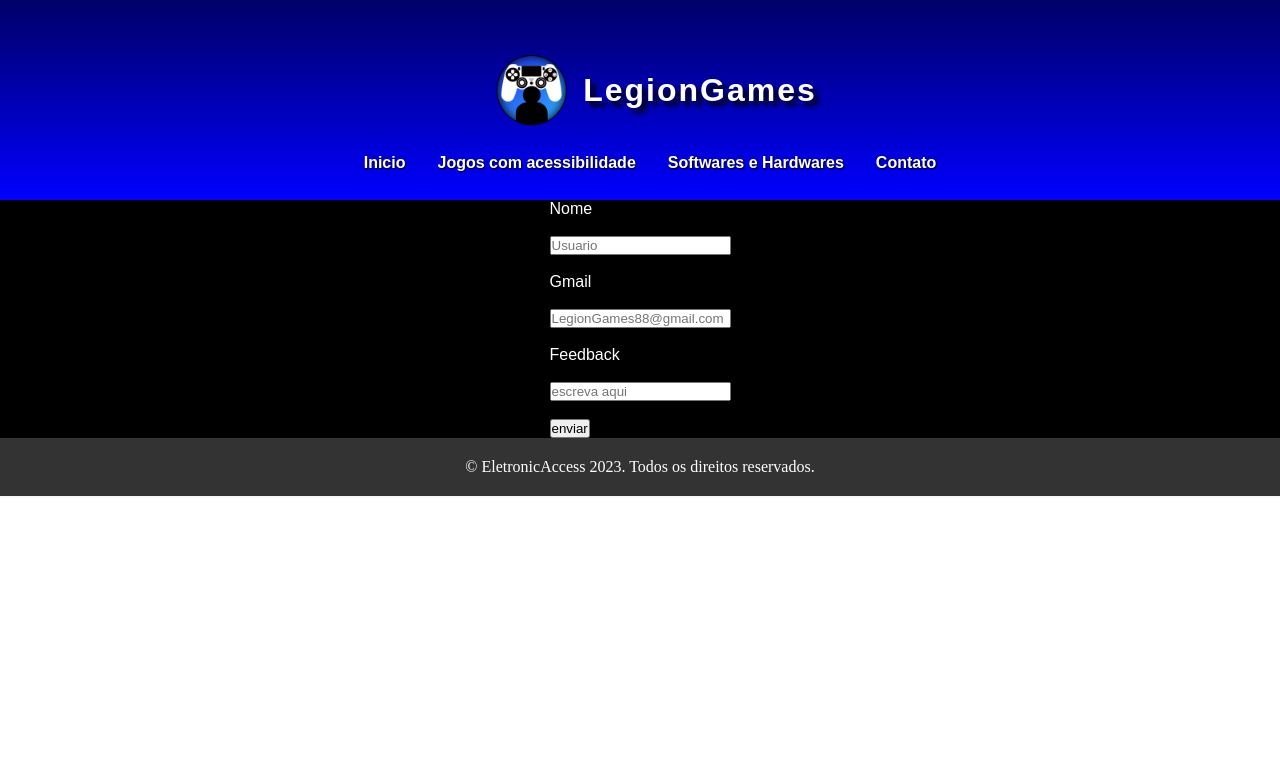
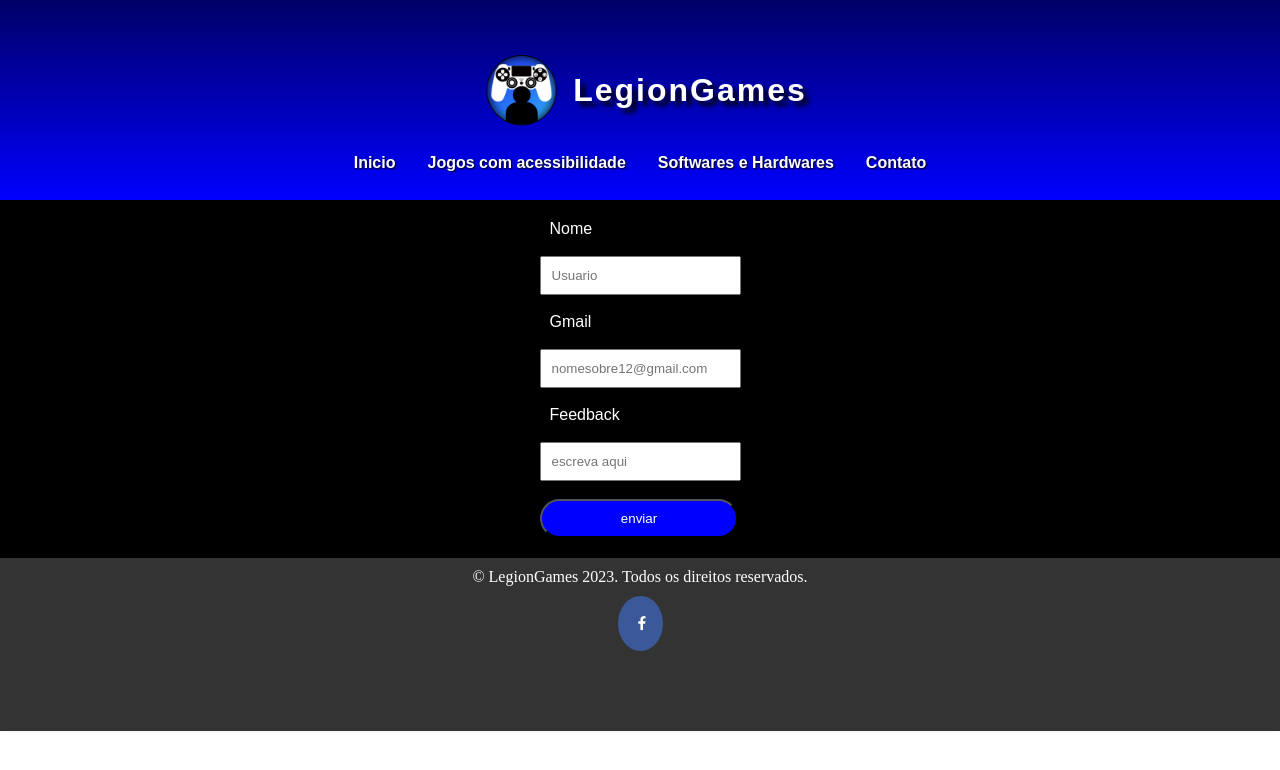
Before and after one commit to Jpfds/tcc-base, an Angular app: page /contato in a window 1280 px wide. Shown: the top 770 px of the page. Built offline with nearby package versions, Linux system fonts and the light colour scheme.

Commit message:
novos conteudos
alterações no estilo, adição de botão de redes sociais

```diff
--- a/src/app/app.component.css
+++ b/src/app/app.component.css
@@ -1,6 +1,6 @@
 .page-body {
     background-color: black;
-
+    padding:10px;
     display: flex;
     justify-content: center;
 }
--- a/src/app/components/footer/footer.component.css
+++ b/src/app/components/footer/footer.component.css
@@ -1,7 +1,8 @@
 footer {
     background-color: #333;
     color: #fff;
-    padding: 20px 0;
+    padding: 70px 0;
+    padding-top: 10px;
     text-align: center;
     box-shadow: 0 -2px 5px rgba(0, 0, 0, 0.2);
     width: 100%;
@@ -11,3 +12,21 @@ footer {
 footer p {
     margin: 0;
 }
+.fa {
+    padding: 20px;
+    font-size: 15px;
+    width: 5px;
+    text-align: center;
+    text-decoration: none;
+    margin: 10px 2px;
+  }
+
+  .fa:hover {
+      opacity: 0.7;
+  }
+
+  .fa-facebook {
+    border-radius: 50%;
+    background: #3B5998;
+    color: white;
+  }
--- a/src/app/components/footer/footer.component.html
+++ b/src/app/components/footer/footer.component.html
@@ -1,4 +1,7 @@
+<link rel="stylesheet" href="https://cdnjs.cloudflare.com/ajax/libs/font-awesome/4.7.0/css/font-awesome.min.css">
 <footer>
-    <p>&copy; EletronicAccess 2023. Todos os direitos reservados.</p>
-
+    <p>&copy; LegionGames 2023. Todos os direitos reservados.</p>
+    <ol>
+        <li> <a href="#" class="fa fa-facebook"></a></li>
+    </ol>
 </footer>
--- a/src/app/components/form/form.component.css
+++ b/src/app/components/form/form.component.css
@@ -1,8 +1,14 @@
 *{
     font-family: Arial, Helvetica, sans-serif;
-    margin: 0;
-    padding: 0;
+    padding: 10px;
 }
 label{
     color: white;
 }
+.inputbutton{
+    color: white;
+    background-color: blue;
+    border-color: black;
+    border-radius: 500px;
+    width: 99%;
+}
--- a/src/app/components/form/form.component.html
+++ b/src/app/components/form/form.component.html
@@ -3,8 +3,9 @@
     <label for="name">Nome</label><br><br>
     <input type="text" id="name1" placeholder="Usuario" required><br><br>
     <label for="email">Gmail</label><br><br>
-    <input type="email" id="email1" placeholder="LegionGames88@gmail.com" required><br><br>
+    <input type="email" id="email1" placeholder="nomesobre12@gmail.com" required><br><br>
     <Label for="feed">Feedback</Label><br><br>
     <input type="text" id="feed1" placeholder="escreva aqui"><br><br>
-    <input type="submit" value="enviar">
+    <input class="inputbutton" type="submit" value="enviar">
+
 </form>
--- a/src/app/components/header/header.component.css
+++ b/src/app/components/header/header.component.css
@@ -10,7 +10,7 @@ header {
     display: flex;
     flex-direction: column;
     align-items: center;
-    width: 100%;
+
 }
 
 header h1 {
--- a/src/app/pages/games/games.component.css
+++ b/src/app/pages/games/games.component.css
@@ -0,0 +1,3 @@
+*{
+    color: white;
+}
--- a/src/app/pages/games/games.component.html
+++ b/src/app/pages/games/games.component.html
@@ -1 +1 @@
-<artigo artigoImagem="../../../assets/accesspdsd.png"  artigoTitulo="titulo" artigoDescricao="adasdas"></artigo>
+<artigo artigoImagem="../../../assets/accesspdsd.png" artigoDescImage="Imagem retirada do site da Microsoft/Xbox"  artigoDescricao="Quando entramos no assunto de jogos não podemos esquecer os titulos com mais opções de acessibilidade, até por que em uma era de constante evolução as grandes empresas devem suprir a necessidade do publico independente de suas condições e caracteristicas. " artigoDescricao1="Separamos alguns titulos que possuiem as funções que os tornam mais acessiveis"></artigo>
--- a/src/app/pages/home/home.component.html
+++ b/src/app/pages/home/home.component.html
@@ -1,3 +1,3 @@
 <artigo artigoImagem="../../../assets/Banner-pcds (1).jpg" artigoDescImage="Imagem criada com base em representaçãoes da internet." artigoTitulo="O que é a acessibilidade digital nos Games?" artigoDescricao="A acessibilidade digital nos games refere-se à prática de tornar os jogos eletrônicos mais acessíveis e inclusivos para pessoas com diferentes tipos de necessidades, incluindo aquelas com deficiências físicas, sensoriais, cognitivas ou outras limitações. O objetivo é permitir que todos possam desfrutar dos jogos, independentemente de suas habilidades ou condições de saúde."></artigo>
-<artigo artigoImagem="../../../assets/games.jpg" artigoDescImage="Montagem com imagens retiradas do site Sony/Playstation." artigoTitulo="A importancia da acessibilidade nos Games" artigoDescricao="A acessibilidade nos games vem para trazer a inclusão para todos que almejam se divertir sem perder a comodidade, para tornar mais acessiveis os jogos com o uso de softwares de assistencia de mira, audio legendas, etc. As pessoas com deficiencias fisicas, aditivas, visual e tambem intelectual desejam ter o mesmo acesso como todo mundo é necessario que as empresas de jogos atendam todas exigencias dos seus consumidores."></artigo>
+<artigo artigoImagem="../../../assets/games.jpg" artigoDescImage="Montagem com imagens retiradas do site Sony/Playstation." artigoTitulo="A importancia da acessibilidade nos Games" artigoDescricao="A acessibilidade nos games vem para trazer a inclusão para todos que almejam se divertir sem perder a comodidade, para tornar mais acessiveis os jogos com o uso de softwares de assistencia de mira, audio legendas, etc. As pessoas com deficiencias fisicas, aditivas, visual e tambem intelectual desejam ter o mesmo acesso como todo mundo, é necessario que as empresas de jogos atendam todas exigencias dos seus consumidores e estabelação um padrão para a construção dos jogos se tornarem mais acessiveis."></artigo>
 <artigo artigoImagem="../../../assets/Bertie the brain.jpg" artigoDescImage="Foto do comediante Danny Kaye em pé à frente de Bertie The Brain na exposição nacional canadense em 1950 (Divulgação)" artigoTitulo="Primeiro jogo a ter acessibilidade" artigoDescricao="É dificil pensar qual foi o primeiro jogo, pois há mais de 45 mil titulos de todos os tipos de jogos e plataformas, mas, quem poderia imaginar que o primeiro ter acessibilidade foi o classico &quot;jogo da velha&quot; constituido por um computador chamado Bertie The Brain. Pode parecer algo simples mas é algo que revolucionou no fator de inclusividade, o que torna esse jogo inclusivo é o jogador ter acesso a diferentes niveis de dificuldade, com o uso desse recurso tornava as partidas mais abertas a diversos públicos."></artigo>
--- a/src/app/pages/softhard/softhard.component.html
+++ b/src/app/pages/softhard/softhard.component.html
@@ -1,2 +1,2 @@
 <artigo artigoImagem="../../../assets/XboxAdaptive.jpg" artigoDescImage="Imagem retirada do site da Microsoft/Xbox." artigoTitulo="Hardwares e Softwares para acessibilidade." artigoDescricao="Para as pessoas que não tem limitação fisica ou mental, é facil usar controles convencionais,apertar os botões facilmente, conseguir mexer normalmente no menu do jogo. Mas quem possui limitações acaba se tornando algo muito dificil, para a solução desses problemas houve a necessidade de criar ferramentas de softwares e Hardwares para acessibilidade." artigoDescricao1="Entre muitas ferramentas existentes, separamos algumas de software e hardware que são muito utilizadas no mercado e pela comunidade. Confira abaixo."></artigo>
-<artigo artigoImagem="../../../assets/Joyclone.jpg" artigoDescImage="Imagem retirada" artigoTitulo="Joystick" artigoDescricao=""></artigo>
+<artigo artigoImagem="" artigoDescImage="Imagem retirada" artigoTitulo="Joystick" artigoDescricao=""></artigo>
--- a/src/styles.css
+++ b/src/styles.css
@@ -2,4 +2,5 @@
 * {
     margin: 0;
     padding: 0;
+
 }
```
